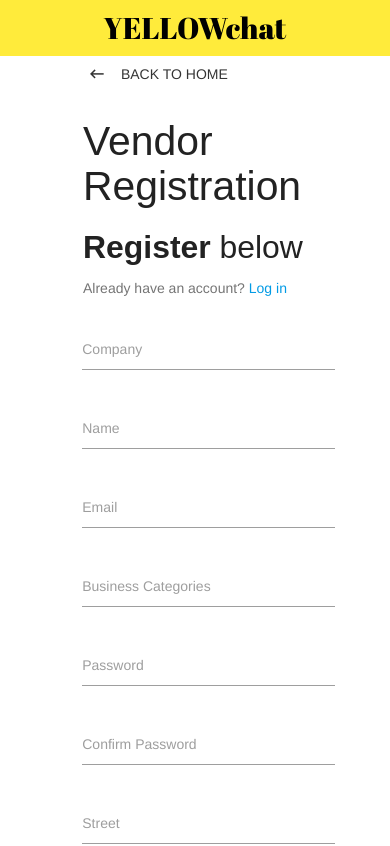
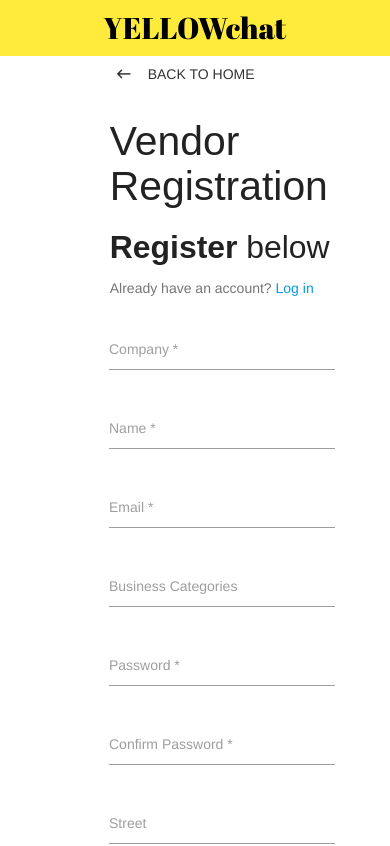
Before and after one commit to elenabaurkot/yellowChat, a React (Create React App) app in the folder client/: page /vendorRegister in a window 390 px wide. Shown: the top 846 px of the page. Built offline with nearby package versions, Linux system fonts and the light colour scheme; a web font is replaced by a local one.

Commit message:
validation added to customer register and vendor register, still need to validate whether or not a properly formatted email and phone was entered, need to add validation to login page too

```diff
--- a/client/src/pages/register/CustomerRegister.js
+++ b/client/src/pages/register/CustomerRegister.js
@@ -49,6 +49,19 @@ onChange = e => {
   };
 onSubmit = e => {
     e.preventDefault();
+
+    if (this.state.name === '' ||
+        this.state.email === '' ||
+        this.state.password === '' ||
+        this.state.password2 === ''
+     ) {
+      return this.setState({error: 'This field is required'})
+    };
+
+    if (this.state.password !== this.state.password2) {
+      return this.setState({error: 'Passwords must match'})
+    }
+
 const newUser = {
       name: this.state.name,
       usertype: "Customer",
@@ -89,7 +102,14 @@ return (
                   id="name"
                   type="text"
                 />
-                <label htmlFor="name">Name</label>
+                {/* error message */}
+                {this.state.error &&
+                    !this.state.name.length && (
+                        <div className='alert alert-danger my-2'>
+                            {this.state.error}
+                        </div>
+                    )}
+                <label htmlFor="name">Name *</label>
               </div>
               <div className="input-field col s12">
                 <input
@@ -99,7 +119,14 @@ return (
                   id="email"
                   type="email"
                 />
-                <label htmlFor="email">Email</label>
+                {/* error message */}
+                {this.state.error &&
+                    !this.state.email.length && (
+                        <div className='alert alert-danger my-2'>
+                            {this.state.error}
+                        </div>
+                    )}
+                <label htmlFor="email">Email *</label>
               </div>
               <div className="input-field col s12">
                 <input
@@ -109,7 +136,14 @@ return (
                   id="password"
                   type="password"
                 />
-                <label htmlFor="password">Password</label>
+                {/* error message */}
+                {this.state.error &&
+                    !this.state.password.length && (
+                        <div className='alert alert-danger my-2'>
+                            {this.state.error}
+                        </div>
+                    )}
+                <label htmlFor="password">Password *</label>
               </div>
               <div className="input-field col s12">
                 <input
@@ -119,7 +153,20 @@ return (
                   id="password2"
                   type="password"
                 />
-                <label htmlFor="password2">Confirm Password</label>
+                {/* error message */}
+                {this.state.error &&
+                    !this.state.password2.length && (
+                        <div className='alert alert-danger my-2'>
+                            {this.state.error}
+                        </div>
+                    )}
+                {this.state.error &&
+                    this.state.password !== this.state.password2 && (
+                        <div className='alert alert-danger my-2'>
+                            {this.state.error}
+                        </div>
+                    )}
+                <label htmlFor="password2">Confirm Password *</label>
               </div>
               <div className="col s12" style={{ paddingLeft: "11.250px" }}>
                 <button
--- a/client/src/pages/register/VendorRegister.js
+++ b/client/src/pages/register/VendorRegister.js
@@ -4,7 +4,6 @@ import { connect } from "react-redux";
 import PropTypes from "prop-types";
 import { registerUser } from "../../actions/authActions";
 import { clearErrors } from "../../actions/errorAction";
-// import Alert from "../components/Alert";
 
 class VendorRegister extends Component {
   constructor() {
@@ -22,7 +21,8 @@ class VendorRegister extends Component {
       zip: "",
       phone: "",
       website: "",
-      message: null
+      message: null,
+      error: null
     };
   }
 
@@ -56,11 +56,25 @@ onChange = e => {
   };
 onSubmit = e => {
     e.preventDefault();
+
+    if (this.state.company === '' ||
+        this.state.name === '' ||
+        this.state.email === '' ||
+        this.state.password === '' ||
+        this.state.password2 === ''
+     ) {
+      return this.setState({error: 'Please enter all required fields'})
+    };
+
+    if (this.state.password !== this.state.password2) {
+      return this.setState({error: 'Passwords must match'})
+    }
+
 const newUser = {
       company: this.state.company,
       name: this.state.name,
       usertype: "Vendor",
-      // make with no spaces
+      // takes out the spaces
       username: this.state.company.replace(/\s+/g, ''),
       categories: this.state.categories,
       email: this.state.email,
@@ -78,11 +92,10 @@ const newUser = {
 this.props.registerUser(newUser);
   };
 render() {
-    // const { errors } = this.state;
 return (
       <div className="container" style={{ backgroundColor: "white"}}>
         <div className="row">
-          <div className="col s8 offset-s1">
+          <div className="col s8 offset-s2">
             <Link to="/" className="btn-flat waves-effect">
               <i className="material-icons left">keyboard_backspace</i> Back to
               home
@@ -101,31 +114,49 @@ return (
                 <input
                   onChange={this.onChange}
                   name="company"
-                  // error={errors.name}
                   id="company"
                   type="text"
                 />
-                <label htmlFor="company">Company</label>
+                {/* error message */}
+                {this.state.error &&
+                    !this.state.company.length && (
+                        <div className='alert alert-danger my-2'>
+                            {this.state.error}
+                        </div>
+                    )}
+                <label htmlFor="company">Company *</label>
               </div>
               <div className="input-field col s12">
                 <input
                   onChange={this.onChange}
                   name="name"
-                  // error={errors.name}
                   id="name"
                   type="text"
                 />
-                <label htmlFor="name">Name</label>
+                {/* error message */}
+                {this.state.error &&
+                    !this.state.name.length && (
+                        <div className='alert alert-danger my-2'>
+                            {this.state.error}
+                        </div>
+                    )}
+                <label htmlFor="name">Name *</label>
               </div>
               <div className="input-field col s12">
                 <input
                   onChange={this.onChange}
                   name="email"
-                  // error={errors.email}
                   id="email"
                   type="email"
                 />
-                <label htmlFor="email">Email</label>
+                {/* error message */}
+                {this.state.error &&
+                    !this.state.email.length && (
+                        <div className='alert alert-danger my-2'>
+                            {this.state.error}
+                        </div>
+                    )}
+                <label htmlFor="email">Email *</label>
               </div>
               <div className="input-field col s12">
                 <input
@@ -144,7 +175,14 @@ return (
                   id="password"
                   type="password"
                 />
-                <label htmlFor="password">Password</label>
+                {/* error message */}
+                {this.state.error &&
+                    !this.state.password.length && (
+                        <div className='alert alert-danger my-2'>
+                            {this.state.error}
+                        </div>
+                    )}
+                <label htmlFor="password">Password *</label>
               </div>
               <div className="input-field col s12">
                 <input
@@ -153,7 +191,20 @@ return (
                   id="password2"
                   type="password"
                 />
-                <label htmlFor="password2">Confirm Password</label>
+                {/* error message */}
+                {this.state.error &&
+                    !this.state.password2.length && (
+                        <div className='alert alert-danger my-2'>
+                            {this.state.error}
+                        </div>
+                    )}
+                {this.state.error &&
+                    this.state.password !== this.state.password2 && (
+                        <div className='alert alert-danger my-2'>
+                            {this.state.error}
+                        </div>
+                    )}
+                <label htmlFor="password2">Confirm Password *</label>
               </div>
               <div className="input-field col s12">
                 <input
@@ -208,6 +259,12 @@ return (
                   type="text"
                 />
                 <label htmlFor="website">Website</label>
+                {this.state.error &&
+                    this.state.password !== this.state.password2 && (
+                        <div className='alert alert-danger my-2'>
+                            {this.state.error}
+                        </div>
+                    )}
               </div>
               <div className="col s12" style={{ paddingLeft: "11.250px" }}>
                 <button
@@ -218,7 +275,7 @@ return (
                     marginTop: "1rem"
                   }}
                   type="submit"
-                  className="btn btn-large waves-effect waves-light hoverable blue accent-3"
+                  className="btn btn-large waves-effect waves-light hoverable  blue accent-3"
                 >
                   Sign up
                 </button>
```
